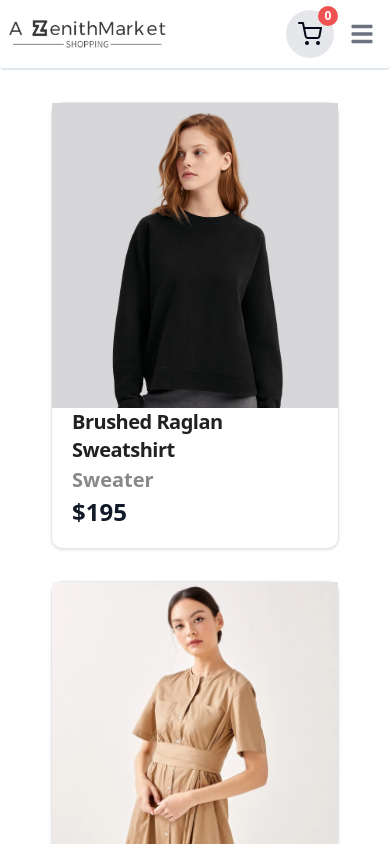
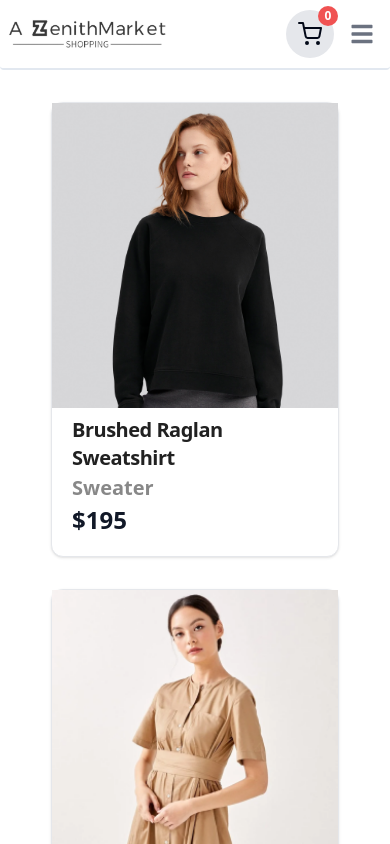
Before and after one commit to arman229/E_commerce_website, a Next.js app: page /category/female in a window 390 px wide. Shown: the top 844 px of the page. Built offline with nearby package versions, Linux system fonts and the light colour scheme.

Commit message:
Now, I am addressing the responsiveness of the card component on a small screen.

```diff
--- a/src/components/ui/card.tsx
+++ b/src/components/ui/card.tsx
@@ -25,7 +25,7 @@ function CardComponent({item}:CardComponentProps) {
                         <Image src={item.images[0]} alt="product" className={'w-full       '}/>
                     </div>
                     <div className="px-5 pb-5 leading-8">
-                        <h5 className="text-xl font-semibold tracking-tight text-[#212121]  "> {item.name}</h5>
+                        <h5 className="text-xl font-semibold tracking-tight text-[#212121] pt-2  "> {item.name}</h5>
                         <div className="flex flex-col">
                             <span className="text-xl font-bold text-[#888888] leading-8 ">{item.itemcategoryname}</span>
                             <span className="text-2xl font-bold text-gray-900  leading-8">${item.price}</span>
```
